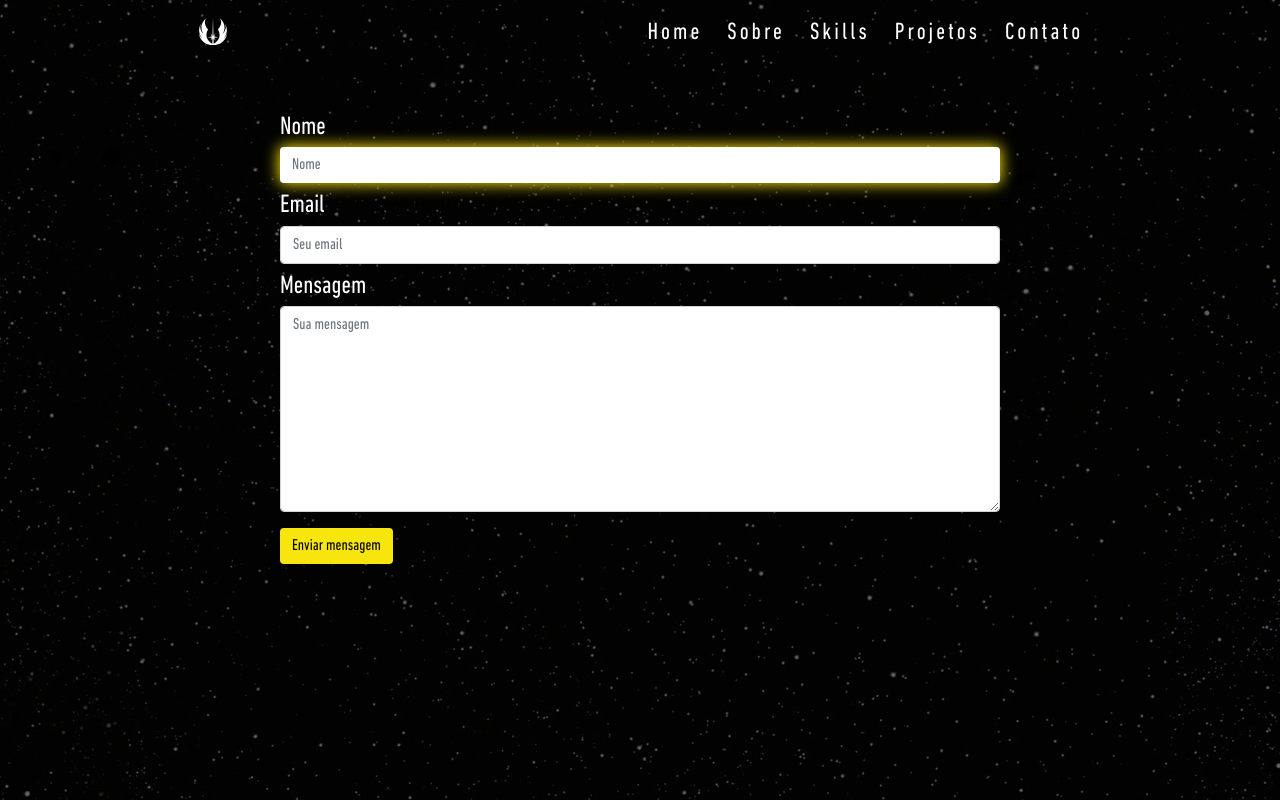
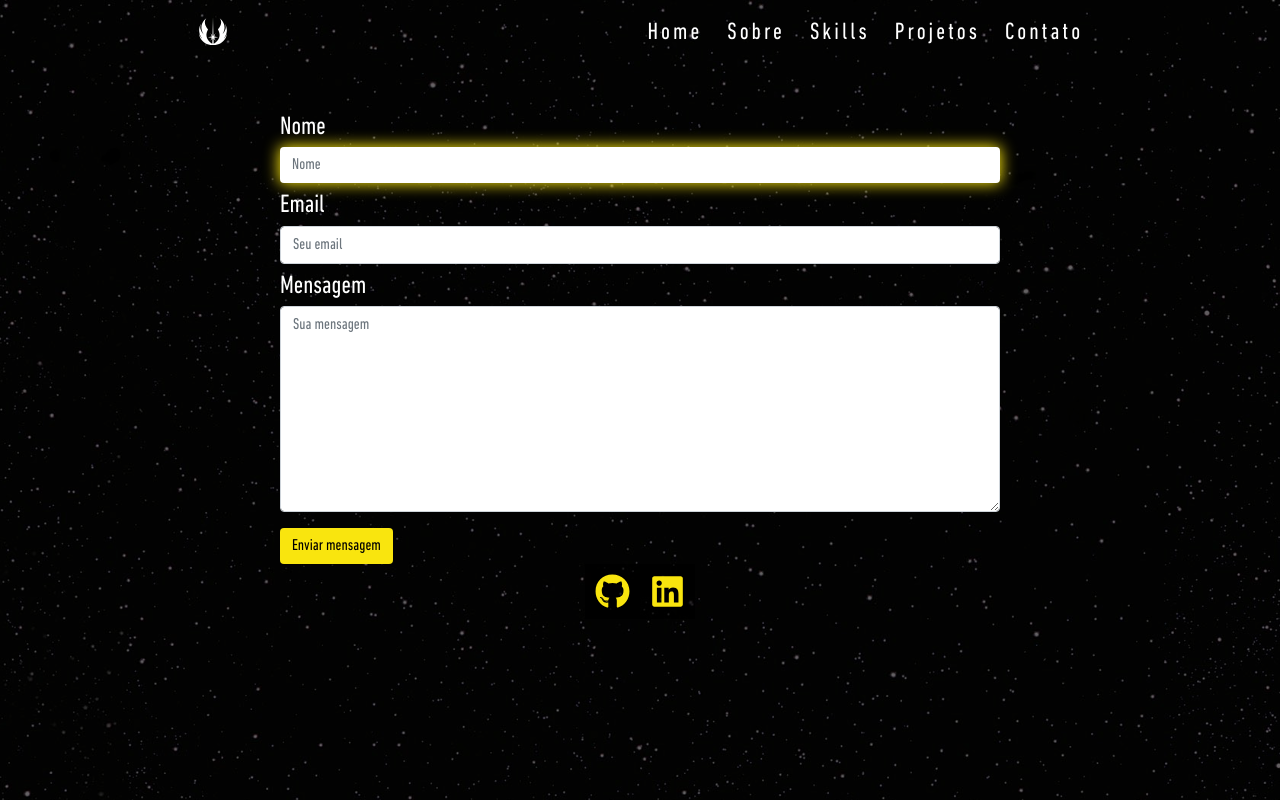
Before and after one commit to AdrianoaRamos/portifolio, a React (Create React App) app: page /contato in a window 1280 px wide. Built offline with nearby package versions, Linux system fonts and the light colour scheme.

Commit message:
commit 27-10

```diff
--- a/src/dados.js
+++ b/src/dados.js
@@ -27,6 +27,15 @@ const cards = [
         terceiroIcone:""
     },
     {
+        title: "Taurus Company",
+        description: "Freelance Landing Page criada para a empresa Taurus Company utilizando HTML, CSS3 e JavaScript.",
+        imagem:"https://raw.githubusercontent.com/AdrianoaRamos/taurus-co/master/img/Capturar.JPG",
+        repositorio: "https://github.com/AdrianoaRamos/taurus-co",
+        primeiroIcone:"fa-brands fa-html5",
+        segundoIcone:"fa-brands fa-css3-alt",
+        terceiroIcone:"fa-brands fa-js"
+    },
+    {
         title: "Em Construção",
         description: "Pegue o café e espere um pouco, estou desenvolvendo o projeto...",
         imagem:"https://raw.githubusercontent.com/AdrianoaRamos/portfolio/master/src/img/construcao.jpg",
@@ -34,4 +43,6 @@ const cards = [
     }
 ]
 
+
+
 export default cards;
--- a/src/pages/About/about.css
+++ b/src/pages/About/about.css
@@ -6,7 +6,7 @@
 }
 
 .sobre img{
-    width: 35%;
+    width: 50vh;
 }
 
 .sobre h2{
@@ -16,3 +16,15 @@
     color: #FFFFFF;
     text-align: center;
 }
+
+@media screen and (max-width: 900px) {
+    .sobre{
+        flex-wrap: wrap;
+    }
+    .sobre h2{
+        text-align: justify;
+        font-size: 1.5rem;
+        width: 100%;
+        margin: 0px 10px;
+    }
+}
--- a/src/pages/Contato/contato.css
+++ b/src/pages/Contato/contato.css
@@ -17,3 +17,21 @@ label{
     font-size: 1.6em;
     color: #FFFFFF;
 }
+
+.redes{
+    display: flex;
+    align-items: center;
+    justify-content: center;
+}
+
+.icone-contato{
+    width: 55px;
+    height: 55px;
+    color: #f9e50e;
+    background-color: #0000009e;
+    padding: 10px;
+}
+
+.icone-contato:hover{
+    border: 1px solid #f9e50e;
+}
--- a/src/pages/Contato/contato.js
+++ b/src/pages/Contato/contato.js
@@ -1,4 +1,5 @@
 import React, { useRef } from 'react';
+import { FaGithub, FaLinkedin } from "react-icons/fa";
 import emailjs from '@emailjs/browser';
 
 import './contato.css'
@@ -43,6 +44,10 @@ const ContactUs = () => {
                     </div>
                 </form>
             </div>
+            <div className='redes'>
+            <a href='https://github.com/AdrianoaRamos' target={'blank'} ><FaGithub className='icone-contato'/></a>
+            <a href='https://www.linkedin.com/in/adriano-augusto-ramos-53b241b8/' target={'blank'}><FaLinkedin className='icone-contato'/></a>
+            </div>
         </div>
     )
   };
--- a/src/pages/Skills/skills.css
+++ b/src/pages/Skills/skills.css
@@ -1,4 +1,3 @@
-
 .conhecimentos{
     display: flex;
     align-items: center;
@@ -13,15 +12,14 @@
     align-items: center;
     justify-content: space-around;
     width: 30vw;
-    gap: 24px;
-
+    gap: 30px;
 }
 
 .icone{
     width: 110px;
     height: 110px;
     color: #f9e50e;
-    background-color: #000000;
+    background-color: #0000009e;
     padding: 10px;
 }
 
@@ -34,3 +32,22 @@
     color: #FFFFFF;
     font-size: 3em;
 }
+
+.textos p{
+    color: #f9e50e;
+}
+
+
+@media screen and (max-width: 834px) {
+
+    .conhecimentos{
+        display: flex;
+        flex-direction: column;
+        width: 100vw;
+    }
+
+    .icones{
+        width: 100vw;
+    }
+
+}
--- a/src/pages/Skills/skills.js
+++ b/src/pages/Skills/skills.js
@@ -5,9 +5,6 @@ import {    FaHtml5,
             FaGitAlt,
             FaGithubSquare
         } from "react-icons/fa";
-
-import Navegacao from "../../navbar";
-
 import './skills.css'
 
 
@@ -17,7 +14,10 @@ function Skills(){
     return(
         <div className="skill">
             <div className="conhecimentos">
+                <div className="textos">
                 <h2>Conhecimento</h2>
+                <p></p>
+                </div>
             <div className="icones">
                 < FaHtml5 className="icone"/>
                 < FaCss3Alt className="icone"/>
```
